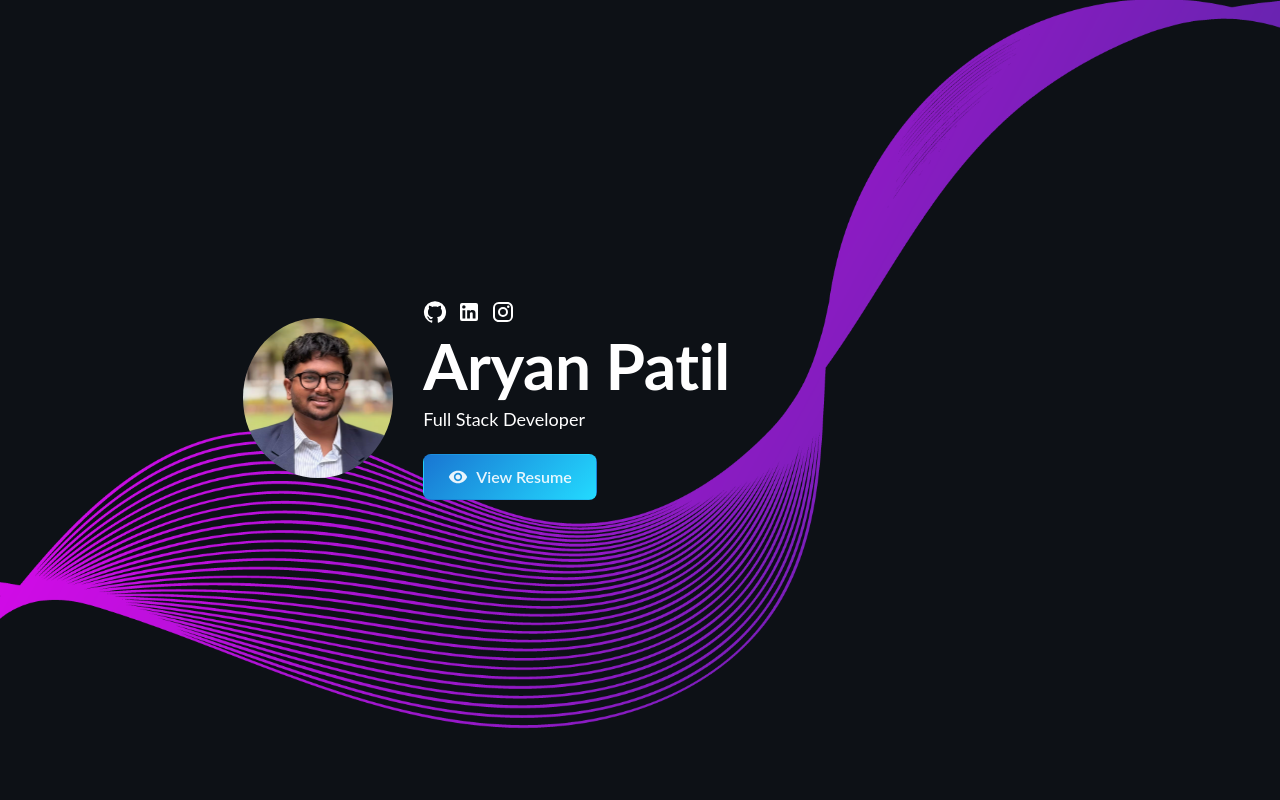
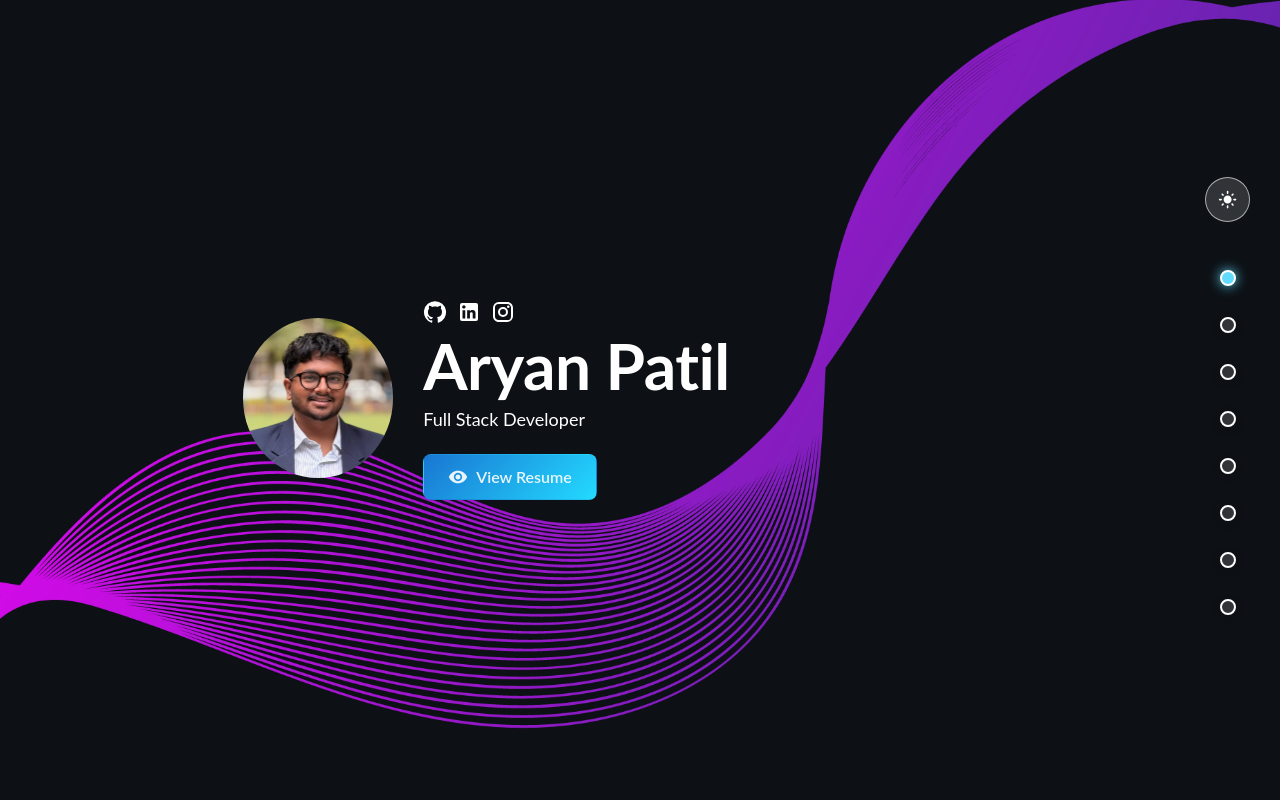
Before and after one commit to arpatil-dev/Portfolio, a React (Create React App) app: page / in a window 1280 px wide. Shown: the top 800 px of the page. Built offline with nearby package versions, Linux system fonts and the light colour scheme.

Commit message:
Navigation Animation Removed

```diff
--- a/src/assets/styles/Navigation.scss
+++ b/src/assets/styles/Navigation.scss
@@ -226,9 +226,10 @@
   }
 }
 
-.side-nav-container {
-  animation: slideInRight 0.6s ease-out;
-}
+// Animation disabled to prevent scroll issues on page load
+// .side-nav-container {
+//   animation: slideInRight 0.6s ease-out;
+// }
 
 // Pulse animation for active dot
 @keyframes pulse {
```
